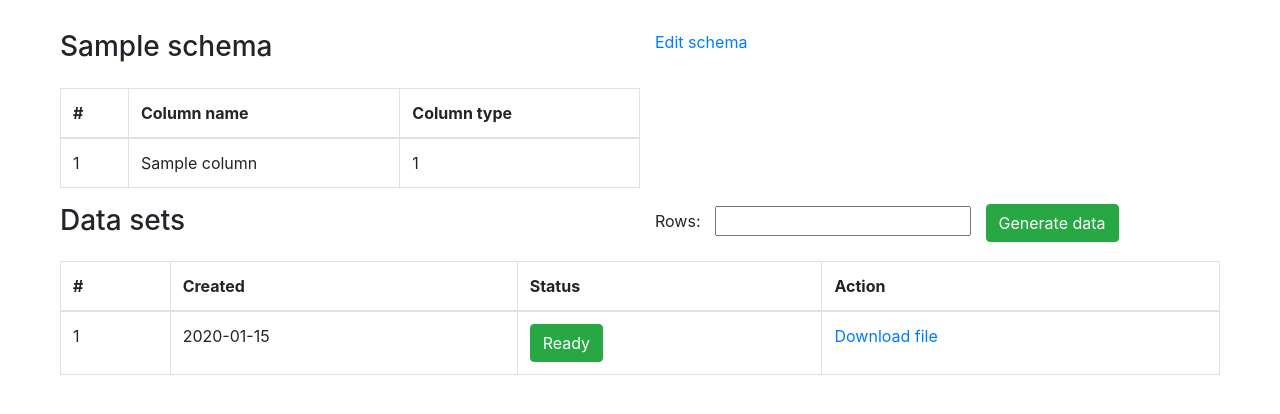
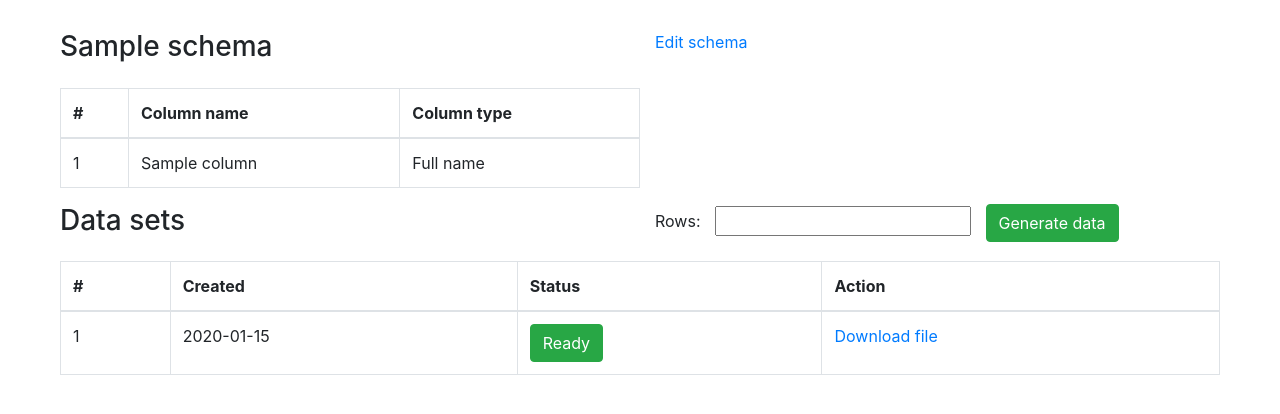
Before and after one commit to nvkuntsevych/FakeCSV, a Django app: page /schemas/retrieve/1/ in a window 1280 px wide. Shown: the part 56-470 px from the top of the page. Run offline with Django 4.2, Linux system fonts and the light colour scheme; a user stored in the database is signed in; tables that the repository leaves empty hold one stand-in row (values such as "Sample post"); parts of the project's set-up code (start-up, migrations or seed data) failed here and were passed over.

Commit message:
fix column names in `retrieve.html`

```diff
--- a/backend/schemas/models.py
+++ b/backend/schemas/models.py
@@ -17,6 +17,7 @@ COLUMN_TYPE_CHOICES = (
     ("4", "Address"),
     ("5", "Date"),
 )
+COLUMN_TYPE_DICT = dict(COLUMN_TYPE_CHOICES)
 
 
 class Schema(models.Model):
@@ -43,6 +44,9 @@ class Column(models.Model):
     def __str__(self):
         return self.name
 
+    def get_type_name(self):
+        return COLUMN_TYPE_DICT[self.type]
+
 
 class DataSet(models.Model):
     path = models.FilePathField()
--- a/backend/schemas/templates/schemas/retrieve.html
+++ b/backend/schemas/templates/schemas/retrieve.html
@@ -29,7 +29,7 @@ Data sets
                     <tr>
                         <td>{{ forloop.counter }}</td>
                         <td>{{ column.name }}</td>
-                        <td>{{ column.type }}</td>
+                        <td>{{ column.get_type_name }}</td>
                     </tr>
                     {% endfor %}
                 </tbody>
```
